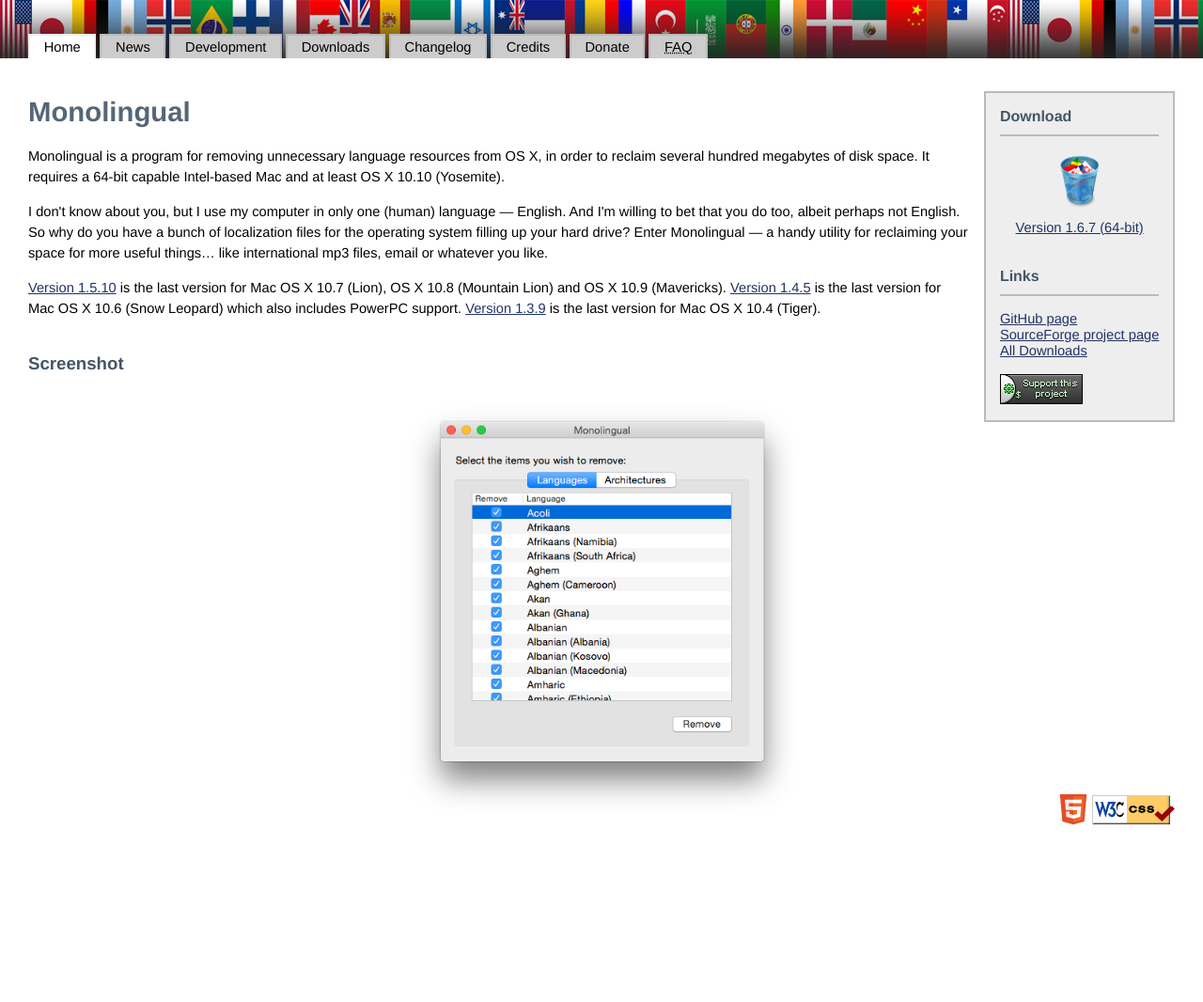
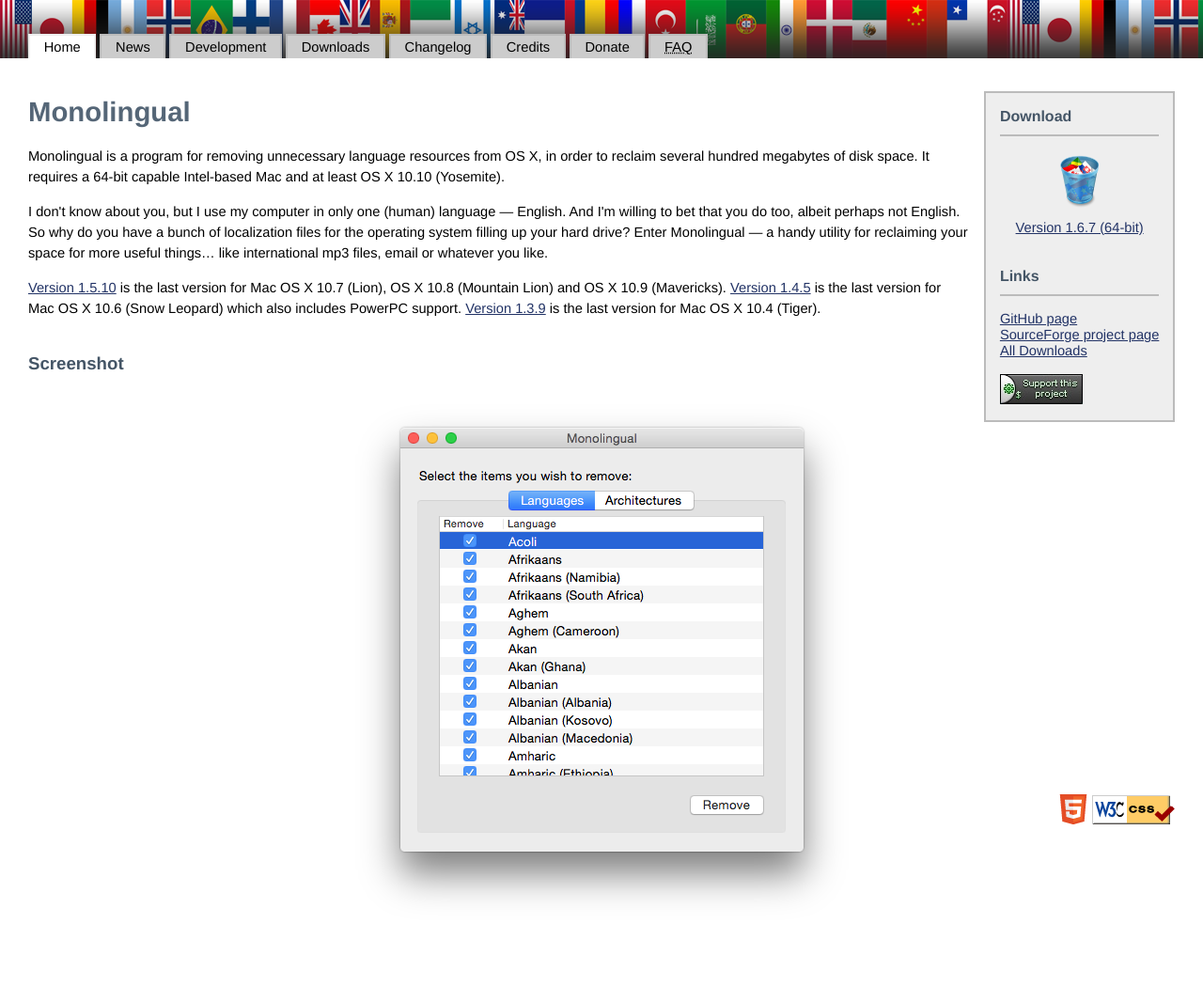
Before and after one commit to IngmarStein/Monolingual, a Jekyll site: the page built from index.html, in a window 1280 px wide. Shown: the whole page at 94% size. Built offline with Jekyll 4.4.1, drawn with Linux system fonts in a browser that asks for light colours; before the commit the page ends 954 px from its top, so only the background shows below that.

Commit message:
ImageOptim

```diff
--- a/css/main.css
+++ b/css/main.css
@@ -160,8 +160,8 @@
 div.screenshot {
 	text-align: center;
 	margin: auto;
-	width: 432px;
-	height: 451px;
+	width: 541px;
+	height: 563px;
 	background-image: url(../images/Monolingual-1.6.7-en.png);
 	background-size: cover;
 }
```
Also changed, not shown: images/Monolingual-1.6.7-en.png, images/Monolingual-1.6.7-en_2x.png.
